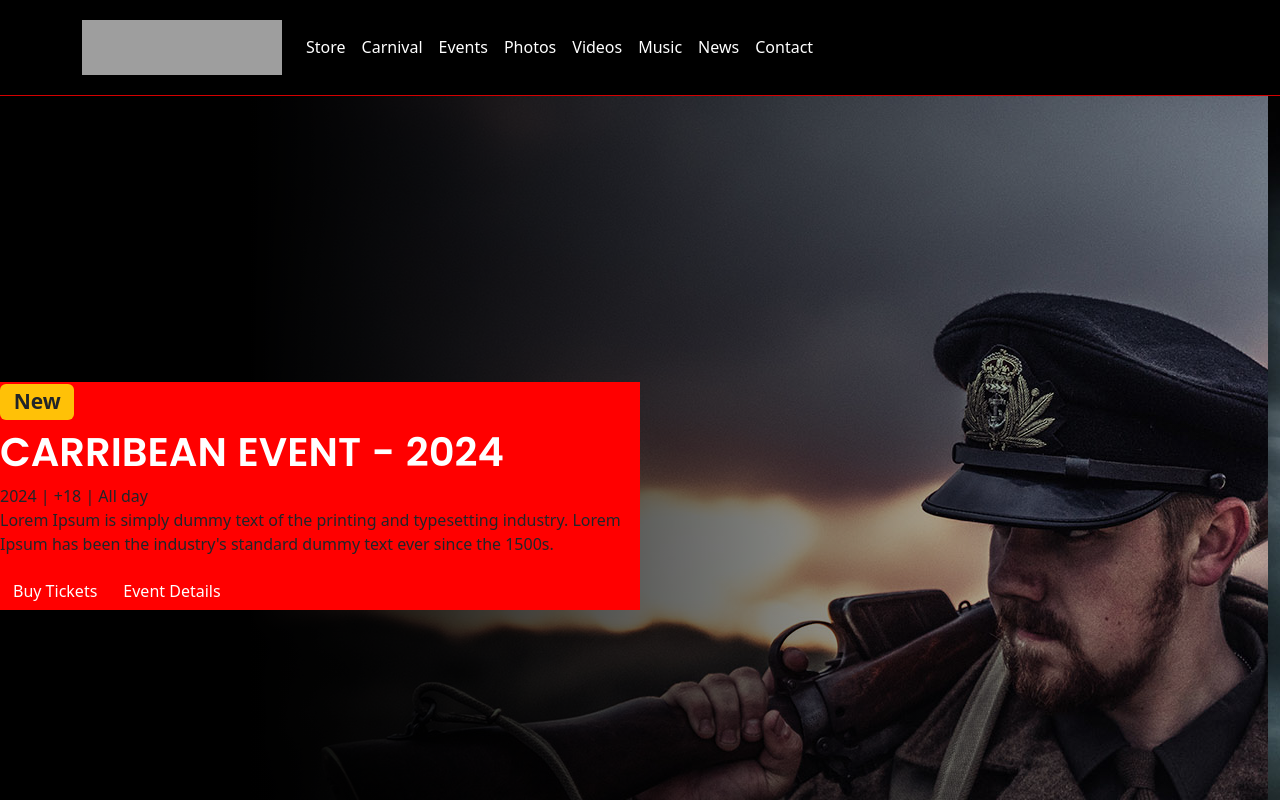
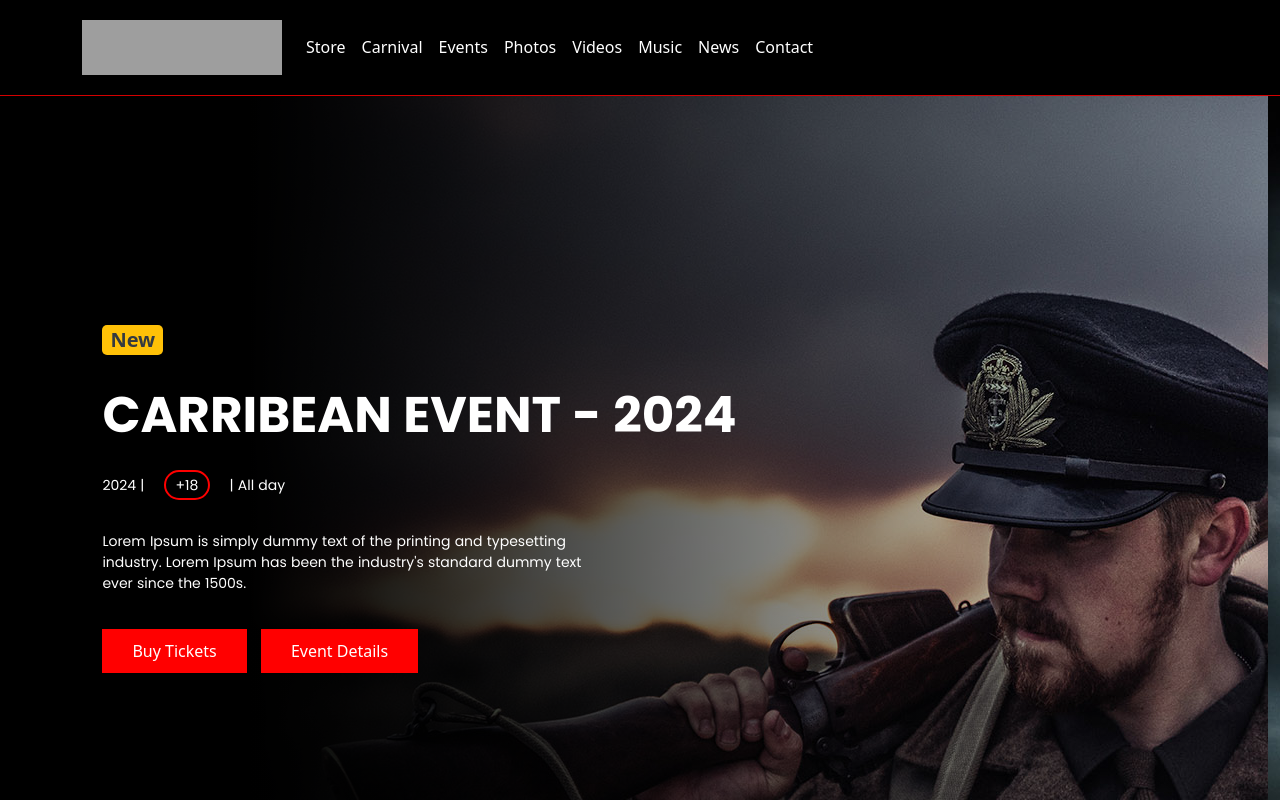
Before and after one commit to TriniJungleJuice/TJJ-Demo-Structure, a React (Create React App) app: page /event-list-new in a window 1280 px wide. Shown: the top 800 px of the page. Built offline with nearby package versions, Linux system fonts and the light colour scheme; grey boxes are pictures that could not be loaded.

Commit message:
Added transition effects in mainCarorsel function

```diff
--- a/src/screens/EventListPage.js
+++ b/src/screens/EventListPage.js
@@ -501,7 +501,7 @@ function EventListPage() {
                       key={item.id}
                       xs={6}
                       md={4}
-                      style={{ marginBottom: 10 }}
+                      style={{ marginBottom: 20 }}
                     >
                       <Card
                         style={{
@@ -509,6 +509,7 @@ function EventListPage() {
                           minHeight: 420,
                           position: "relative",
                         }}
+                        className="pop"
                       >
                         <div style={{ height: 200, position: "relative" }}>
                           <Card.Img
@@ -635,6 +636,7 @@ function EventListPage() {
                   backgroundColor: "#212121",
                   marginTop: 10,
                 }}
+                className="card"
               >
                 <Card.Body style={{ color: "#FBFCFA" }}>
                   <div
--- a/src/screens/EventListPageNew.js
+++ b/src/screens/EventListPageNew.js
@@ -333,7 +333,7 @@ function EventListPageNew() {
   const slickSliderSettings = {
     dots: true,
     infinite: true,
-    speed: 500,
+    speed: 1000,
     slidesToShow: 1,
     slidesToScroll: 1,
     height: "100vh",
@@ -362,61 +362,52 @@ function EventListPageNew() {
                   flexDirection: "column",
                   justifyContent: "center",
                   height: "100vh",
-                  width: '100%'
+                  width: "100%",
                 }}
               >
-                <div style={{ width: '50%', background: 'red' }}>
+                <div style={{ width: "50%", marginLeft: "8%" }}>
                   <h3>
                     <span className="badge bg-warning text-dark">New</span>
                   </h3>
-                <h1
-                  style={{
-                    color: "white",
-                    fontFamily: "Poppins",
-                    fontWeight: "600",
-                    textTransform: "uppercase",
-                  }}
-                >
+                  <h1 className="head fadeInUp animated">
                     Carribean Event - 2024
                   </h1>
                   <div
-                  className="slide-info"
+                    className="slide-info fadeInUp animated"
                     data-animation-in="fadeInUp"
                     data-delay-in="1"
                   >
                     <span>2024 | </span> <span className="radius">+18</span>{" "}
                     <span>| All day</span>
                   </div>
-                <p data-animation-in="fadeInUp" data-delay-in="1">
+                  <p
+                    data-animation-in="fadeInUp"
+                    data-delay-in="1"
+                    className="slide-info fadeInUp animated"
+                  >
                     Lorem Ipsum is simply dummy text of the printing and
                     typesetting industry. Lorem Ipsum has been the industry's
                     standard dummy text ever since the 1500s.
                   </p>
                   <div
-                  className="slider-buttons d-flex align-items-center"
+                    className="slider-buttons"
                     data-animation-in="fadeInUp"
                     data-delay-in="1"
                   >
-                  <a
-                    className="btn hvr-sweep-to-right"
-                    href="watch-movie.html"
+                    <div className="btns hvr-sweep-to-right" tabIndex="0">
+                      <i className="fa fa-play mr-2"></i>
+                      Buy Tickets
+                    </div>{" "}
+                    <div
+                      className="btns hvr-sweep-to-right"
                       tabIndex="0"
-                  >
-                    <i aria-hidden="true" className="fa fa-play mr-2"></i>
-                    Buy Tickets
-                  </a>{" "}
-                  <a
-                    className="btn hvr-sweep-to-right ml-3"
-                    href="#"
-                    tabIndex="0"
+                      style={{ marginLeft: 10 }}
                     >
                       <i className="fas fa-plus mr-2"></i>Event Details
-                  </a>
                     </div>
                   </div>
-                <div>
-
                 </div>
+                <div></div>
               </Col>
             </Row>
           </div>
--- a/src/styles.css
+++ b/src/styles.css
@@ -55,7 +55,7 @@ a {
   text-decoration: none !important;
   color: white !important;
   font-size: 18px;
-  transition: color .25s ease;
+  transition: color 0.25s ease;
 }
 
 a:hover {
@@ -63,53 +63,57 @@ a:hover {
   color: red !important;
 }
 
-input[type=range] {
+input[type="range"] {
   -webkit-appearance: none;
   appearance: none;
 }
-input[type=range]:focus {
+input[type="range"]:focus {
   outline: none;
 }
-input[type=range]::-webkit-slider-runnable-track {
+input[type="range"]::-webkit-slider-runnable-track {
   width: 100%;
   height: 4px;
   cursor: pointer;
   background: #fff;
   border-radius: 25px;
 }
-input[type=range]::-webkit-slider-thumb {
+input[type="range"]::-webkit-slider-thumb {
   height: 20px;
   width: 20px;
   border-radius: 50%;
   background: red;
-  box-shadow: 0 0 4px 0 rgba(0,0,0, 1);
+  box-shadow: 0 0 4px 0 rgba(0, 0, 0, 1);
   cursor: pointer;
   -webkit-appearance: none;
   margin-top: -8px;
 }
-input[type=range]:focus::-webkit-slider-runnable-track {
+input[type="range"]:focus::-webkit-slider-runnable-track {
   background: #fff;
 }
 
-.react-datepicker__header{
+.react-datepicker__header {
   background-color: rgb(255, 178, 178) !important;
   border: 1px solid red !important;
 }
 
-.react-datepicker{
+.react-datepicker {
   border: 1px solid red !important;
 }
 
-.react-datepicker__input-container .react-datepicker__calendar-icon{
-padding:0.7rem !important;
+.react-datepicker__input-container .react-datepicker__calendar-icon {
+  padding: 0.7rem !important;
 }
 
-.react-datepicker__month-read-view--down-arrow, .react-datepicker__month-year-read-view--down-arrow, .react-datepicker__navigation-icon::before{
-border-color: red !important;
-top: 10px !important;
+.react-datepicker__month-read-view--down-arrow,
+.react-datepicker__month-year-read-view--down-arrow,
+.react-datepicker__navigation-icon::before {
+  border-color: red !important;
+  top: 10px !important;
 }
 
-.react-datepicker__current-month, .react-datepicker-time__header, .react-datepicker-year-header{
+.react-datepicker__current-month,
+.react-datepicker-time__header,
+.react-datepicker-year-header {
   color: red !important;
 }
 
@@ -119,7 +123,7 @@ top: 10px !important;
   border-radius: 6px;
 }
 
-input:focus{
+input:focus {
   outline: none !important;
 }
 
@@ -138,3 +142,109 @@ input:focus{
 .carousel-slider-box {
   background: linear-gradient(to right, rgb(0, 0, 0) 20%, transparent);
 }
+
+.pop {
+  overflow: hidden;
+  cursor: pointer;
+  transition: all ease 200ms;
+}
+
+.pop:hover {
+  transform: scale(1.03);
+  box-shadow: 0 13px 40px -5px hsla(0, 0%, 54%, 0.25),
+    0 8px 32px -8px hsla(0, 0%, 45%, 0.3),
+    0 -6px 32px -6px hsla(0, 0%, 0%, 0.02);
+}
+
+.badge.text-dark.bg-warning {
+  display: inline-block;
+  background-color: #ffc107 !important;
+  padding: 0.25em 0.4em;
+  font-size: 20px;
+  font-weight: 700;
+  line-height: 1;
+  text-align: center;
+  white-space: nowrap;
+  vertical-align: baseline;
+  border-radius: 0.25em;
+  color: #343a40 !important;
+  transition: color 0.15s ease-in-out, background-color 0.15s ease-in-out,
+    border-color 0.15s ease-in-out, box-shadow 0.15s ease-in-out;
+}
+
+.slide-info.fadeInUp.animated {
+  font-family: "Poppins", sans-serif;
+  color: #fff;
+  font-size: 14px;
+  font-weight: 400;
+  letter-spacing: 0px;
+  line-height: 1.5;
+  margin-bottom: 35px;
+  text-transform: none;
+  width: 80%;
+  -webkit-animation-name: fadeInUp;
+  animation-name: fadeInUp;
+  -webkit-animation-duration: 1s;
+  animation-duration: 1s;
+  -webkit-animation-fill-mode: both;
+  animation-fill-mode: both;
+}
+
+.slide-info span {
+  color: #fff;
+  margin-right: 15px;
+}
+
+.slide-info .radius {
+  color: #fff;
+  border: #ff0000 2px solid;
+  border-radius: 20px;
+  padding: 3px 10px;
+}
+
+.head.fadeInUp.animated {
+  margin: 30px 0;
+  font-weight: 700;
+  font-family: "Poppins", sans-serif;
+  font-size: 50px;
+  color: #ffffff;
+  z-index: 9;
+  text-transform: uppercase;
+  -webkit-animation-name: fadeInUp;
+  animation-name: fadeInUp;
+  -webkit-animation-duration: 1s;
+  animation-duration: 1s;
+  -webkit-animation-fill-mode: both;
+  animation-fill-mode: both;
+}
+
+.btns {
+  background: #ff0000;
+  color: #fff;
+  padding: 10px 30px;
+  border: 0;
+  border-radius: 0;
+  cursor: pointer;
+  display: inline-block;
+  font-weight: 400;
+  text-align: center;
+  vertical-align: middle;
+  -webkit-user-select: none;
+  -moz-user-select: none;
+  -ms-user-select: none;
+  user-select: none;
+  font-size: 1rem;
+  line-height: 1.5;
+  transition: color 0.25s ease-in-out, background-color 0.35s ease-in-out;
+}
+
+.btns:focus {
+  -webkit-box-shadow: none;
+  box-shadow: none;
+  background-color: #ff0000;
+}
+
+.btns:hover {
+  background: #1c1c1c !important;
+  color: red;
+}
```
Lines whose indentation alone changed are shown as unchanged.
